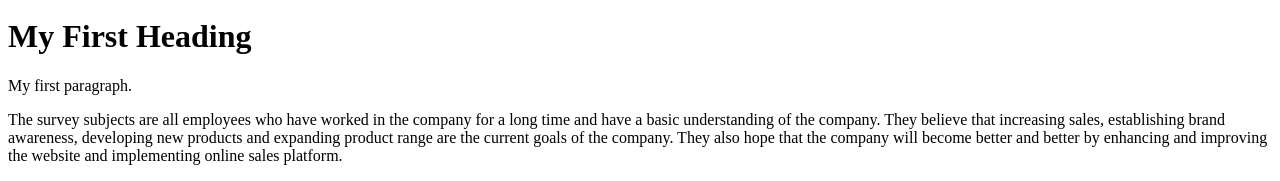
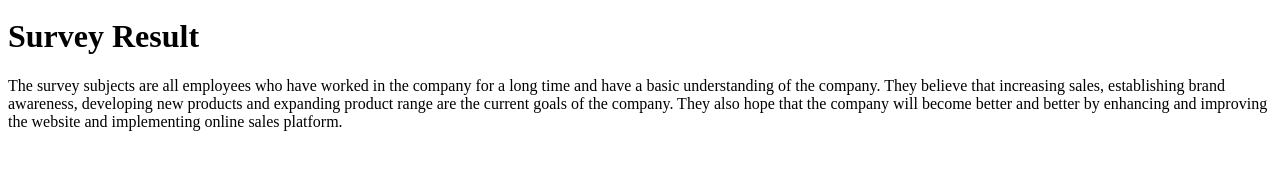
Before and after one commit to Gloria0504/ICT523, a plain HTML site: page page3.html in a window 1280 px wide. Shown: the part 643-824 px from the top of the page. After the commit the page ends 800 px from the top, so only its background shows below. Drawn offline with Linux system fonts and the light colour scheme.

Commit message:
Update page3.html

```diff
--- a/page3.html
+++ b/page3.html
@@ -23,8 +23,7 @@ photo2:
  <html>
  <body>
 
- <h1>My First Heading</h1>
- <p>My first paragraph.</p >
+ <h1>Survey Result</h1>
  </p > The survey subjects are all employees who have worked in the company for a long time and have a basic understanding of the company. They believe that increasing sales, establishing brand awareness, developing new products and expanding product range are the current goals of the company. They also hope that the company will become better and better by enhancing and improving the website and implementing online sales platform.</p >
 
 <p></p>
```
